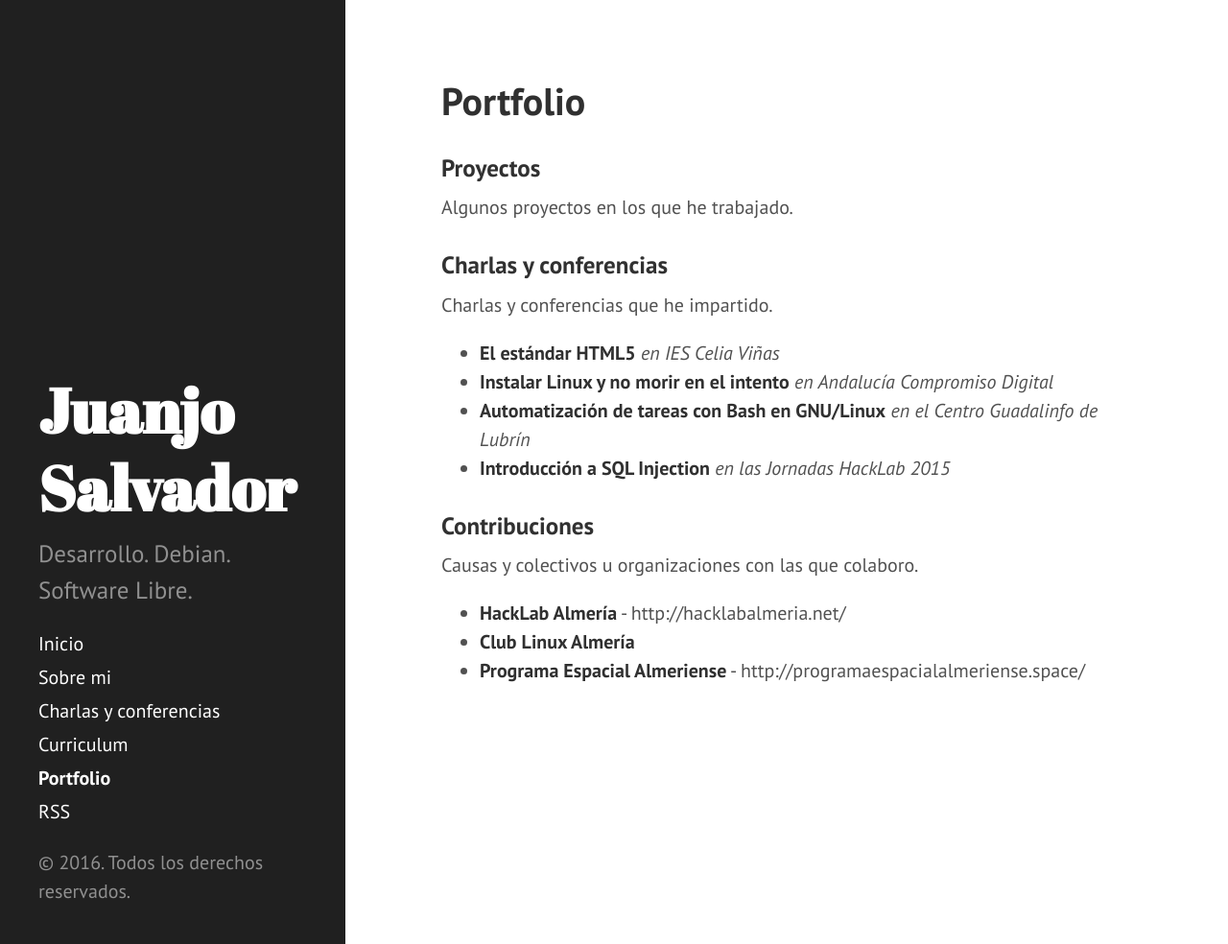
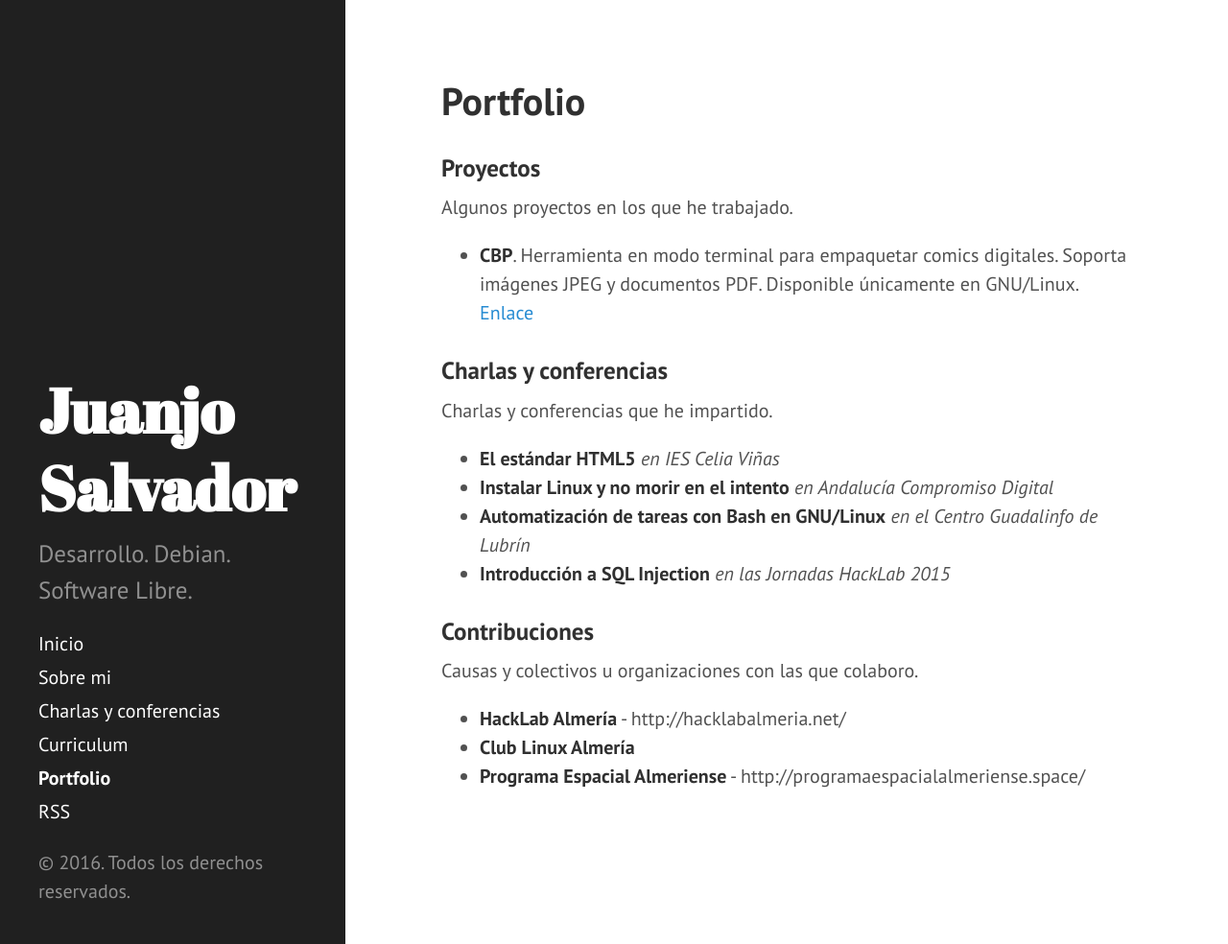
Before and after one commit to JuanjoSalvador/blog, a Jekyll site: the page built from portfolio.md, in a window 1280 px wide and 984 px high. Shown: the whole window at 96% size. Built offline with Jekyll 4.4.1, drawn with Linux system fonts in a browser that asks for light colours.

Commit message:
Update portfolio.md

```diff
--- a/portfolio.md
+++ b/portfolio.md
@@ -6,6 +6,8 @@
 
 ### Proyectos
 Algunos proyectos en los que he trabajado.
+
+  * **CBP**. Herramienta en modo terminal para empaquetar comics digitales. Soporta imágenes JPEG y documentos PDF. Disponible únicamente en GNU/Linux. [Enlace](http://juanjosalvador.es/2015/11/11/Comicbook-Packager-mi-autoempaquetador-de-comics/)
 
 ### Charlas y conferencias
 Charlas y conferencias que he impartido.
```
